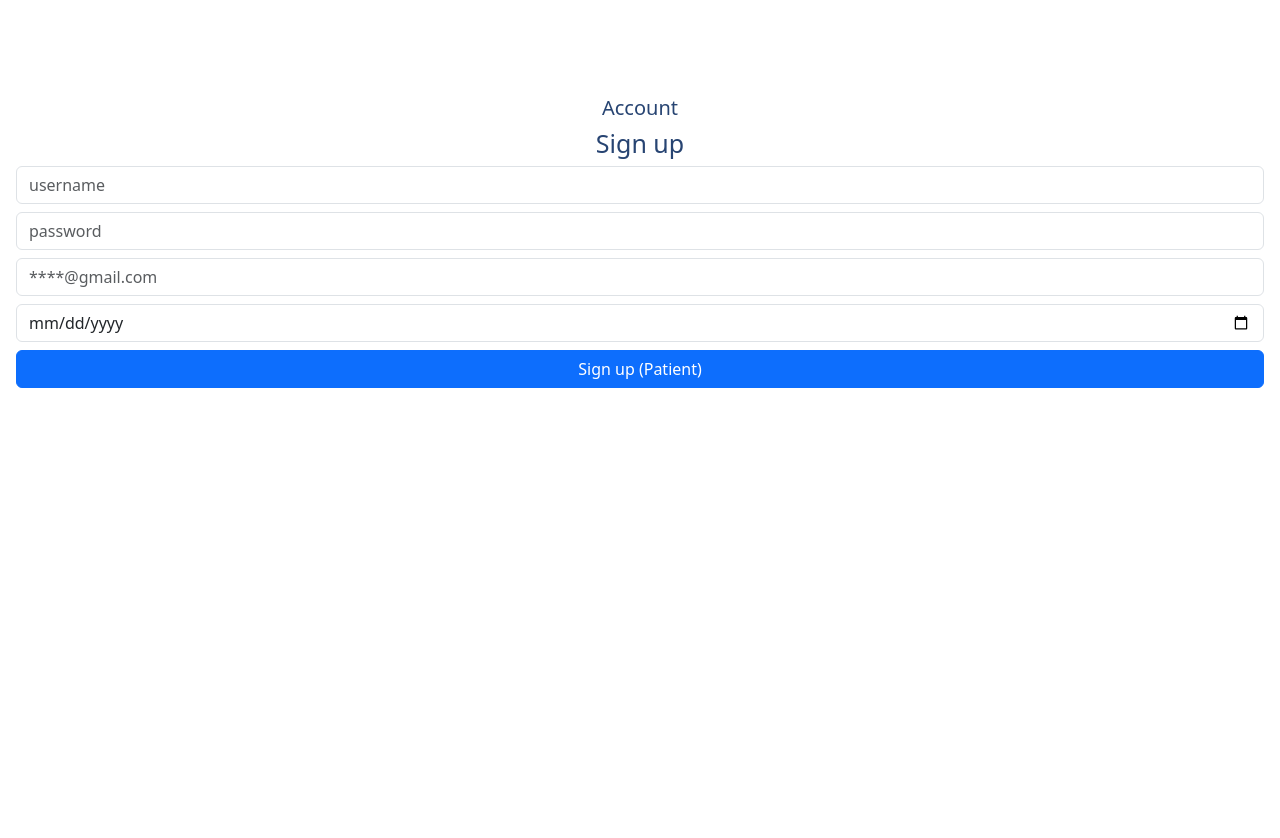
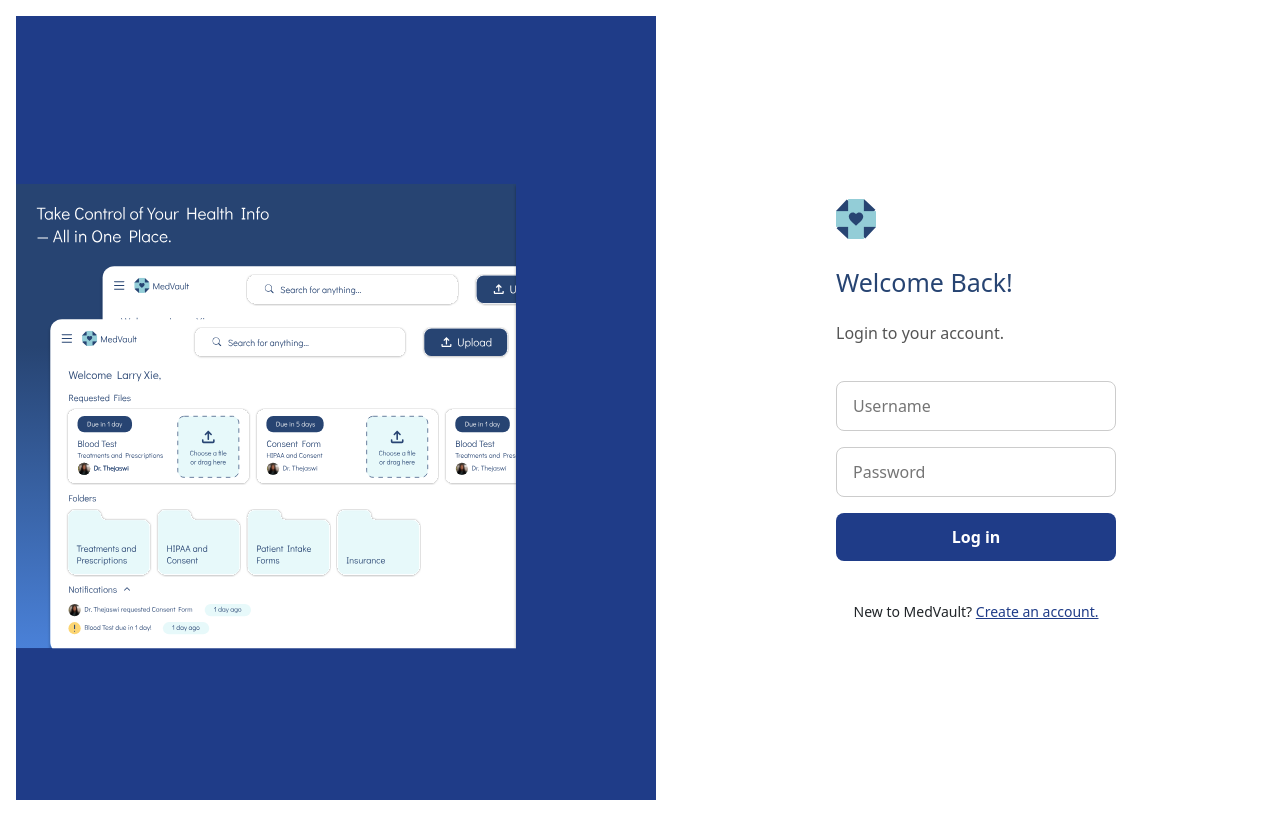
Before and after one commit to IsabellaB876/vital-hacks, a React (Vite) app: page /#/Account/Signup in a window 1280 px wide. After the commit the page ends 800 px from the top, so only its background shows below. Built offline with nearby package versions, Linux system fonts and the light colour scheme; no server answers.

Commit message:
login basically done

```diff
--- a/src/App.css
+++ b/src/App.css
@@ -1,11 +1,4 @@
 @import url("https://fonts.googleapis.com/css2?family=Fira+Sans");
-
-#root {
-  max-width: 1280px;
-  margin: 0 auto;
-  /*padding: 2rem;*/
-  text-align: center;
-}
 
 .logo {
   height: 3em;
@@ -202,6 +195,92 @@
   height: 60px;
 }
 
-.dropdowns{
+.login-page {
+  display: flex;
+  height: 100vh;
+  width: 100vw; /* Ensure it spans the full width */
+  margin: 0; /* Remove any margin */
+  padding: 0; /* Remove any padding */
+}
 
+/* Left side with image */
+.login-left {
+  flex: 1;
+  background: #1f3c88;
+  display: flex;
+  height: 100vh;
 }
+
+.login-left > .inner {
+  flex: 1;               /* grow and fill available space */
+  height: 100%;
+  min-width: 0;
+  min-height: 0;
+}
+
+.preview-image {
+  width: 90%;
+  max-width: 500px;
+  border-radius: 12px;
+}
+
+/* Right side with centered login form */
+.login-right {
+  flex: 1;
+  display: flex;
+  justify-content: center;
+  align-items: center;
+  height: 100vh;
+}
+
+.login-form {
+  width: 100%;
+  max-width: 360px;
+  padding: 40px;
+  text-align: left;
+  display: flex;
+  flex-direction: column;
+  gap: 16px;
+}
+
+.logo {
+  width: 40px;
+  margin-bottom: 8px;
+}
+
+.subtitle {
+  color: #555;
+  margin-bottom: 20px;
+}
+
+.input {
+  padding: 12px 16px;
+  font-size: 16px;
+  border: 1px solid #ccc;
+  border-radius: 8px;
+  width: 100%;
+}
+
+.login-btn {
+  padding: 12px;
+  background-color: #1f3c88;
+  color: white;
+  font-weight: bold;
+  border: none;
+  border-radius: 8px;
+  cursor: pointer;
+}
+
+.login-btn:hover {
+  background-color: #162d66;
+}
+
+.account-text {
+  text-align: center;
+  font-size: 14px;
+}
+
+.account-text a {
+  color: #1f3c88;
+  text-decoration: underline;
+}
--- a/src/components/Account/SignUp.tsx
+++ b/src/components/Account/SignUp.tsx
@@ -1,17 +1,23 @@
 import React, { useState } from "react";
 import { useNavigate } from "react-router-dom";
-import { Button } from "react-bootstrap";
+import { Button, Image, Spinner } from "react-bootstrap";
 import { useSidebar } from "../../context/appContext";
 import { getUser } from "../../Service";
+import loginImg from "../../assets/login-img.svg";
+import logo from "../../assets/logo.svg";
 
 function Signup() {
   const { updateUserData } = useSidebar();
   const [username, setUsername] = useState("");
   const navigate = useNavigate();
+  const [invalid, setInvalid] = useState("");
+  const [loading, setLoading] = useState(false); // Loading state
 
   const handleSignup = async () => {
     try {
       const userData = await getUser(username);
+
+      setLoading(true);
 
       updateUserData("firstName", userData.user.firstName);
       updateUserData("lastName", userData.user.lastName);
@@ -20,40 +26,66 @@
       updateUserData("birthDate", userData.user.birthDate);
       updateUserData("files", userData.user.files);
       updateUserData("photo", userData.user.photo);
+      updateUserData("password", userData.user.password);
+      updateUserData("users", userData.user.users);
 
       // Only navigate once all updates are done
-      navigate("/PatientHome");
+      if (userData.user.role === "Patient") {
+        navigate("/PatientHome");
+      } else {
+        navigate("/DoctorHome");
+      }
     } catch (error) {
+      setInvalid("Invalid username or password. Please try again.");
       console.log("Signup error:", error);
+    } finally {
+      setLoading(false); // Stop loading
     }
   };
 
+  if (loading) {
+    // Render a blank screen with a loading spinner
+    return (
+      <div
+        style={{
+          display: "flex",
+          justifyContent: "center",
+          alignItems: "center",
+          height: "100vh",
+          backgroundColor: "#f8f9fa",
+        }}
+      >
+        <Spinner animation="border" variant="primary" />
+      </div>
+    );
+  }
+
   return (
-    <div className="wd-signup-screen">
-      <h1>Sign up</h1>
-      <input
-        className="wd-username form-control mb-2"
-        placeholder="username"
-        onChange={(e) => setUsername(e.target.value)}
-      />
-      <input className="wd-password form-control mb-2" placeholder="password" />
-      <input
-        className="wd-email form-control mb-2"
-        placeholder="****@gmail.com"
-        type="email"
-        id="wd-email"
-      />
-      <input
-        className="wd-birthday form-control mb-2"
-        placeholder="00/00/0000"
-        type="date"
-      />
-      <Button
-        className="wd-signup-btn btn btn-primary mb-2 w-100"
-        onClick={handleSignup}
-      >
-        Sign up (Patient)
-      </Button>
+    <div className="login-page m-0 p-0">
+      <div className="login-left m-0 p-0">
+        <img src={loginImg} alt="MedVault Preview" className="preview-image" />
+      </div>
+      <div className="login-right">
+        <div className="login-form">
+          <Image src={logo} alt="MedVault Logo" className="logo" />
+          <h1>Welcome Back!</h1>
+          <p className="subtitle">Login to your account.</p>
+          <input
+            type="text"
+            placeholder="Username"
+            className="input"
+            onChange={(e) => setUsername(e.target.value)}
+          />
+          <input type="password" placeholder="Password" className="input" />
+          <Button className="login-btn" onClick={handleSignup}>
+            Log in
+          </Button>
+          <h3 style={{ color: "red" }}>{invalid}</h3>
+          <p className="account-text">
+            New to MedVault? <a href="/signup">Create an account.</a>
+          </p>
+        </div>
+      </div>
     </div>
   );
 }
--- a/src/components/Account/index.tsx
+++ b/src/components/Account/index.tsx
@@ -4,7 +4,6 @@
 export default function Account() {
   return (
     <div id="wd-account-screen">
-      <h2>Account</h2>
       <Routes>
         <Route path="/" element={<Navigate to="/Account/Signup" />} />
         {/* <Route path="/Signin" element={<Signin />} />
--- a/src/components/PatientHome.tsx
+++ b/src/components/PatientHome.tsx
@@ -9,7 +9,7 @@
   const { showSidebar, user } = useSidebar();
 
   return (
-    <Stack gap={3} className="text-start">
+    <Stack gap={3} className="text-start" style={{ paddingTop: "6%" }}>
       <NavBar />
       <div
         className="flex-grow-1"
--- a/src/index.css
+++ b/src/index.css
@@ -11,6 +11,15 @@
   text-rendering: optimizeLegibility;
   -webkit-font-smoothing: antialiased;
   -moz-osx-font-smoothing: grayscale;
+  margin: 0;
+  padding: 0;
+  width: 100%;
+  height: 100%;
+  overflow: hidden;
+}
+
+* {
+  box-sizing: border-box;
 }
 
 a {
@@ -22,15 +31,12 @@
   color: #535bf2;
 }
 
-body, html {
+body, html, #root {
   margin: 0;
-  /*place-items: center;*/
-  min-width: 320px;
-  min-height: 100vh;
-  overflow-x: hidden;
-  padding: 0px;
-  padding-top: 40px;
-  /*max-width: 100vw;*/
+  padding: 0;
+  width: 100%;
+  height: 100%;
+  overflow: hidden;
 }
 
 h1 {
--- a/src/interfaces/UserData.tsx
+++ b/src/interfaces/UserData.tsx
@@ -8,6 +8,8 @@
   birthDate: string;
   files: FileData[];
   photo: any;
+  users: UserData[];
+  password: string;
 }
 
 export const userDataDefault = {
@@ -18,4 +20,6 @@
   birthDate: "",
   files: [],
   photo: null,
+  users: [],
+  password: null,
 };
```
